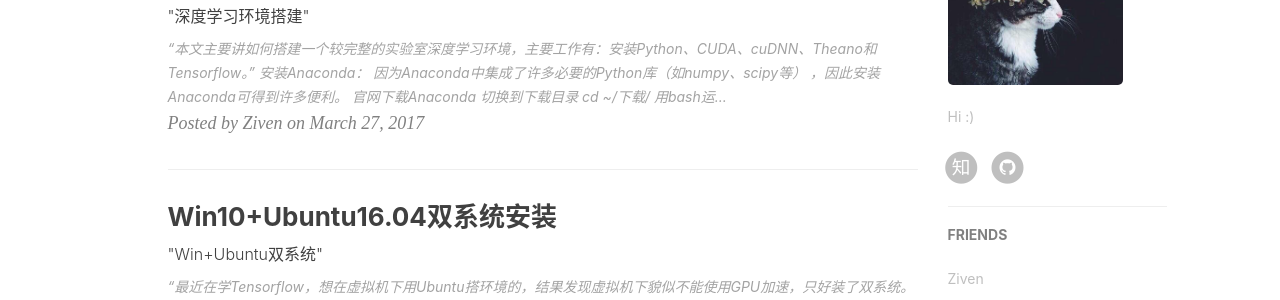
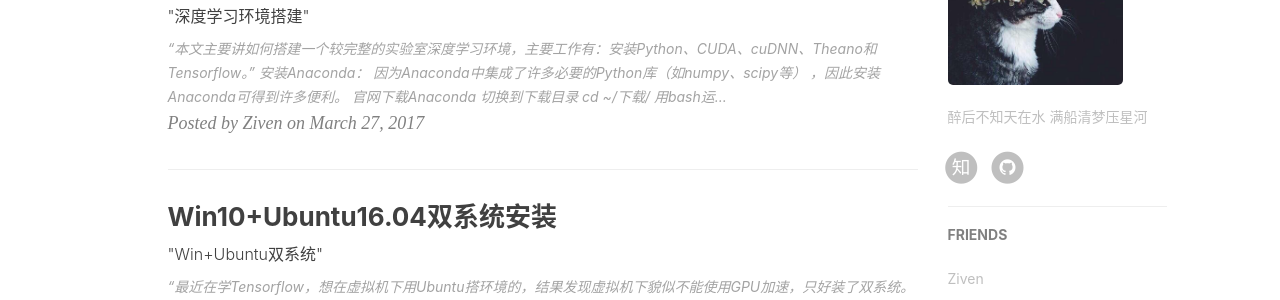
Before and after one commit to zivenyang/zivenyang.github.io, a Jekyll site: the page built from index.html, in a window 1280 px wide. Shown: the part 743-1043 px from the top of the page. Built offline with Jekyll 4.4.1, drawn with Linux system fonts in a browser that asks for light colours; nearby versions of some CDN libraries; the list of posts is cut into pages by our own code; comment, search, counter and statistics services are not loaded.

Commit message:
Update _config.yml

```diff
--- a/_config.yml
+++ b/_config.yml
@@ -3,7 +3,7 @@
 SEOTitle: Ziven's Blog
 header-img: img/home-bg.jpg
 email: yangziwen1994@gmail.com
-description: "醉后不知天在水  满船清梦压星河"
+description: "醉后不知天在水，满船清梦压星河"
 keyword: "Computer Vision"
 url: "http://ziven.xin/"              # your host, for absolute URL
 baseurl: ""                             # for example, '/blog' if your blog hosted on 'host/blog'
@@ -64,13 +64,13 @@
 
 # Google Analytics
 ga_track_id: 'UA-96209841-1'            # Format: UA-xxxxxx-xx
-ga_domain: https://zivenyang.github.io/
+ga_domain: http://ziven.xin/
 
 
 
 # Sidebar settings
 sidebar: true                           # whether or not using Sidebar.
-sidebar-about-description: "Hi :)"
+sidebar-about-description: "醉后不知天在水  满船清梦压星河"
 sidebar-avatar: /img/sidebar.JPG      # use absolute URL, seeing it's used in both `/` and `/about/`
 
 
```
